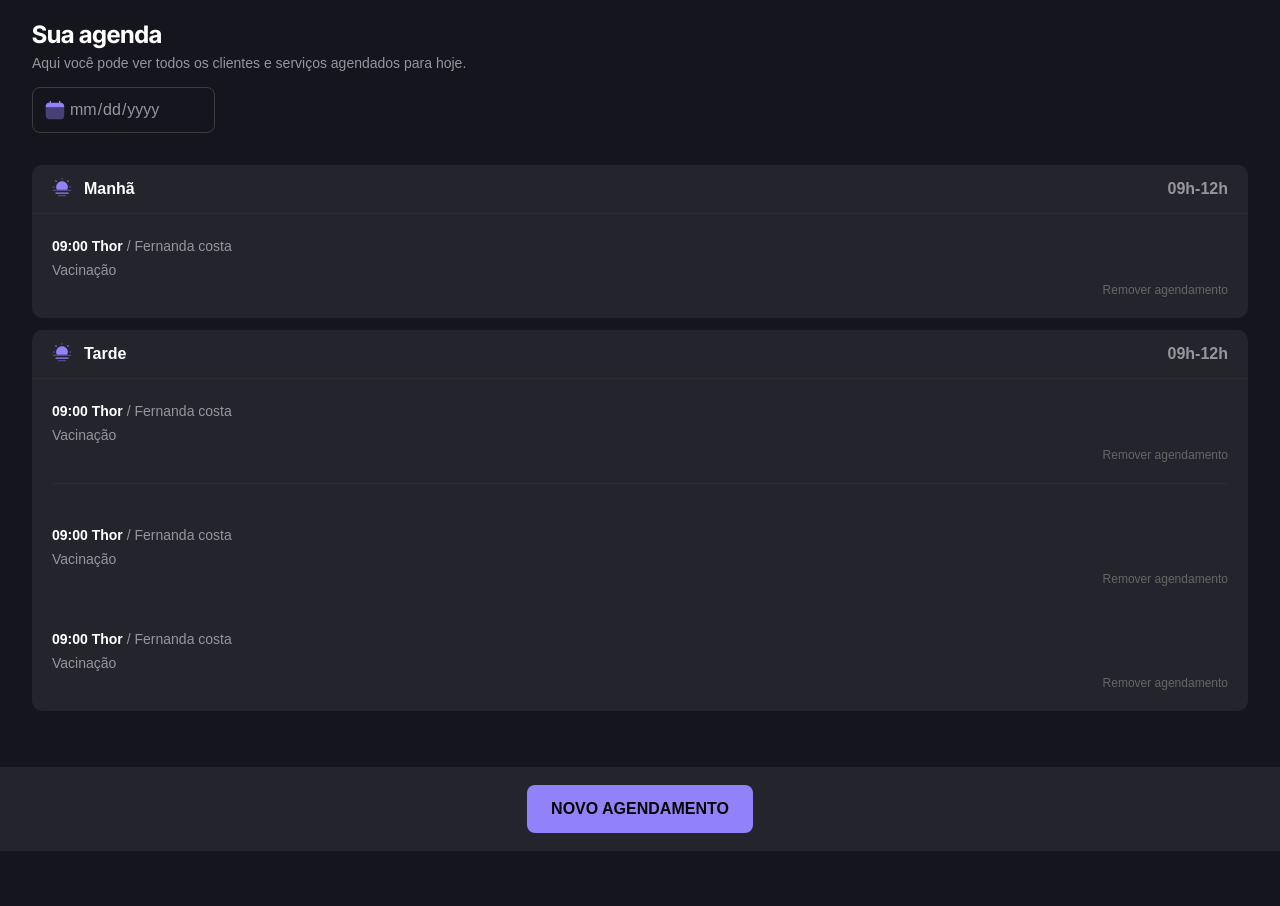
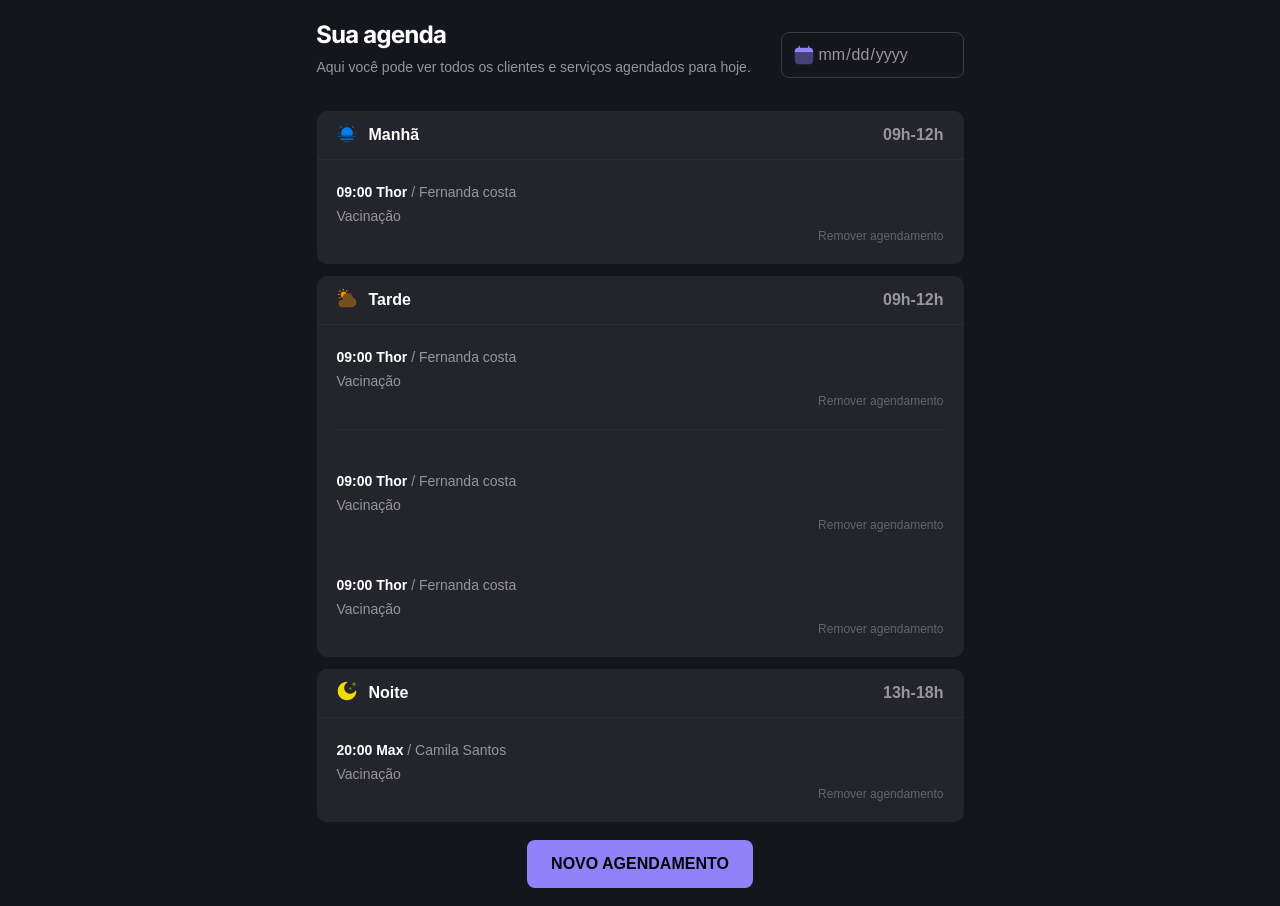
Before and after one commit to guilhermexpc/rocketseat-fs-desafio-agendamento-petshop, a plain HTML site: page index.html in a window 1280 px wide. Shown: the part 75-981 px from the top of the page. Before the commit the page ends 926 px from the top, so only its background shows below. Drawn offline with Linux system fonts and the light colour scheme; a web font is replaced by a local one.

Commit message:
Add responsive layout for the table

```diff
--- a/index.html
+++ b/index.html
@@ -23,8 +23,10 @@
       <span>Mundo Pet</span>
     </div>
     <header class="container">
-      <h1>Sua agenda</h1>
-      <p>Aqui você pode ver todos os clientes e serviços agendados para hoje.</p>
+      <div class="header-title">
+        <h1>Sua agenda</h1>
+        <p>Aqui você pode ver todos os clientes e serviços agendados para hoje.</p>
+      </div>
       <div class="calendar">
         <img src="src/assets/icons/calendar-minimalistic.svg" alt="" />
         <input type="date" id="date" class="date" />
@@ -34,7 +36,7 @@
       <div class="cards">
         <div class="card-item">
           <div class="card-header">
-            <img src="src/assets/icons/sun-set.svg" alt="" />
+            <img src="src/assets/icons/sun-set-blue.svg" alt="" />
             <span class="period-title">Manhã</span>
             <span class="period-time">09h-12h</span>
           </div>
@@ -50,7 +52,7 @@
 
         <div class="card-item">
           <div class="card-header">
-            <img src="src/assets/icons/sun-set.svg" alt="" />
+            <img src="src/assets/icons/clound-sun-color.svg" alt="" />
             <span class="period-title">Tarde</span>
             <span class="period-time">09h-12h</span>
           </div>
@@ -78,6 +80,22 @@
             <span class="schedule-time">09:00</span>
             <span class="pet-name">Thor</span>
             <span class="owner-name">/ Fernanda costa</span>
+            <p class="schedule-description">Vacinação</p>
+            <button class="card-btn-delete">Remover agendamento</button>
+          </div>
+        </div>
+
+        <div class="card-item">
+          <div class="card-header">
+            <img src="src/assets/icons/moon-stars-color.svg" alt="" />
+            <span class="period-title">Noite</span>
+            <span class="period-time">13h-18h</span>
+          </div>
+          <div class="separator"></div>
+          <div class="card-content">
+            <span class="schedule-time">20:00</span>
+            <span class="pet-name">Max</span>
+            <span class="owner-name">/ Camila Santos</span>
             <p class="schedule-description">Vacinação</p>
             <button class="card-btn-delete">Remover agendamento</button>
           </div>
--- a/src/styles/global.css
+++ b/src/styles/global.css
@@ -154,3 +154,8 @@ div.hidden {
 .container-base {
   width: 100%;
 }
+@media (width >= 48em) {
+  .container {
+    max-width: 711px;
+  }
+}
--- a/src/styles/main.css
+++ b/src/styles/main.css
@@ -17,9 +17,11 @@ header {
   padding-top: 1.375rem;
 }
 
+main {
+  margin-top: 2rem;
+}
+
 .cards {
-  margin-top: 2rem;
-  margin-bottom: 3.5rem;
   display: flex;
   flex-direction: column;
   gap: 0.75rem;
@@ -98,6 +100,7 @@ footer {
   display: flex;
   align-items: center;
   justify-content: center;
+  margin-top: 3.5rem;
   padding-block: 1.125rem;
   background-color: var(--background-tertiary);
 
@@ -142,3 +145,29 @@ dialog::backdrop {
   background-color: rgba(0, 0, 0, 0.5);
   backdrop-filter: blur(1.5px);
 }
+
+@media (width >= 768px) {
+  header {
+    display: flex;
+    align-items: center;
+    justify-content: space-between;
+
+    p {
+      margin-top: 0.25rem;
+    }
+  }
+
+  main {
+    .cards {
+      margin-inline: auto;
+    }
+  }
+
+  footer {
+    justify-content: center;
+    margin-top: 0;
+    /* padding-bottom: 33px;
+    padding-inline: 30px; */
+    background-color: var(--background-body);
+  }
+}
```
Also changed, not shown: src/assets/icons/clound-sun-color.svg (added), src/assets/icons/moon-stars-color.svg (added), src/assets/icons/sun-set-blue.svg (added).
